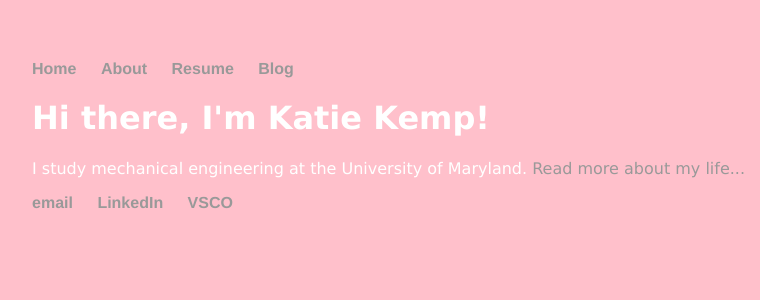
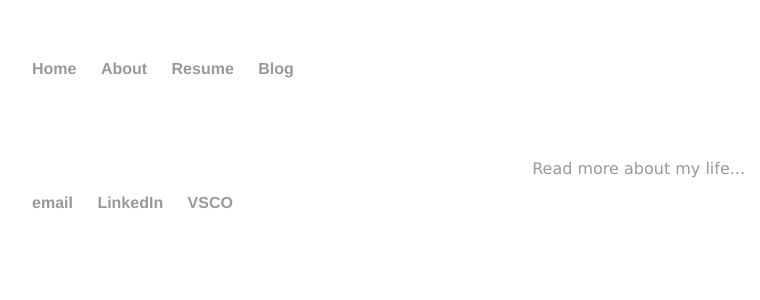
Before and after one commit to katherinekemp/katherinekemp.github.io, a Jekyll site: the page built from index.html, in a window 1280 px wide. Shown: the top 300 px of the page, without its empty margins (160-920 px from the left). Built offline with Jekyll 4.4.1, drawn with Linux system fonts in a browser that asks for light colours.

Commit message:
Update default.html

```diff
--- a/_layouts/default.html
+++ b/_layouts/default.html
@@ -5,7 +5,7 @@
 			<!-- link to main stylesheet -->
 			<link rel="stylesheet" type="text/css" href="/css/main.css">
 		</head>
-		<body style="background-color:pink;color:white;font-family:verdana;">
+		<body style="background-color:ff99aa;color:white;font-family:verdana;">
 			<nav>
 	    		<ul>
 	        		<li><a href="/">Home</a></li>
```
